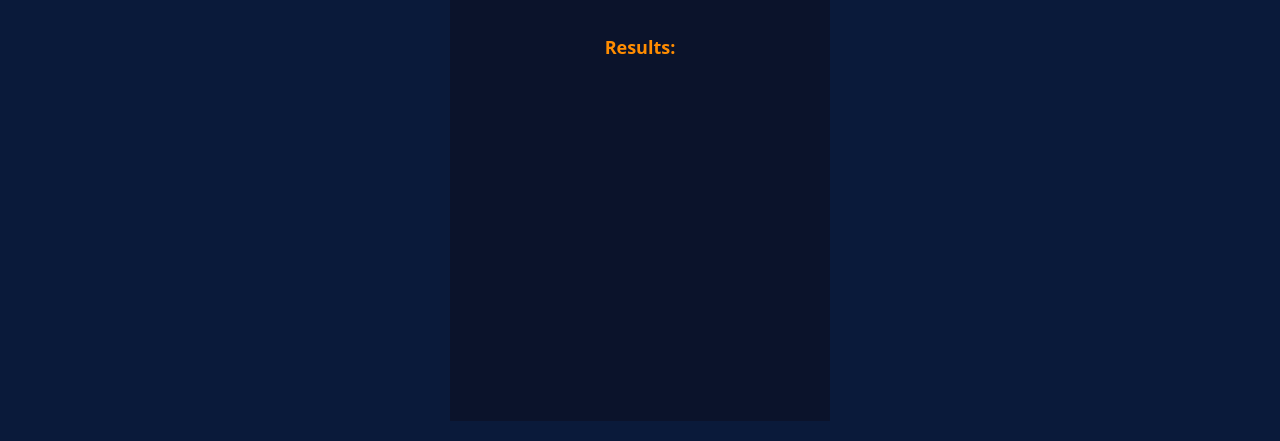
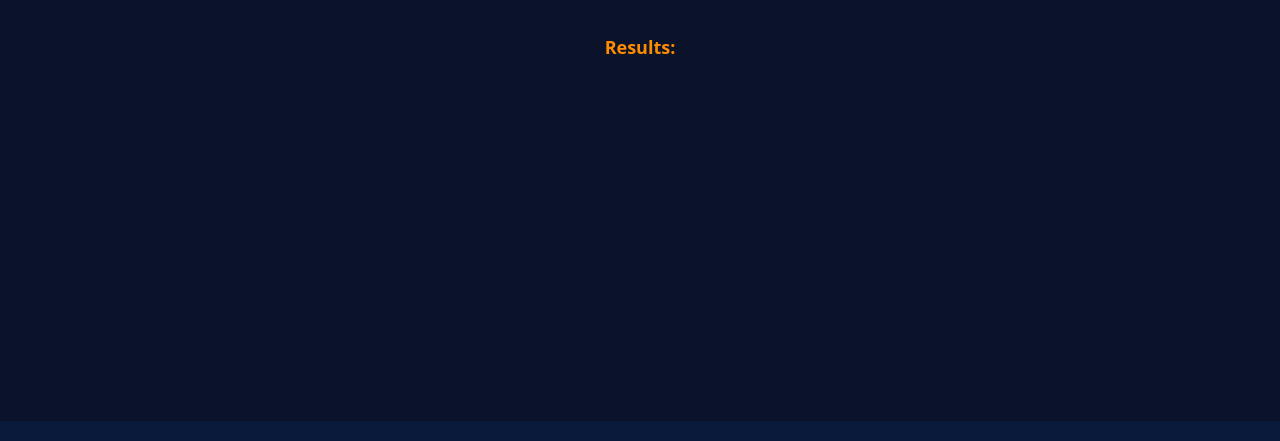
Before and after one commit to petergeraldine/stopwatch, a plain HTML site: page index.html in a window 1280 px wide. Shown: the part 379-820 px from the top of the page. Drawn offline with Linux system fonts and the light colour scheme.

Commit message:
Refactor index.html for improved structure and viewport

```diff
--- a/index.html
+++ b/index.html
@@ -1,50 +1,53 @@
-<!DOCTYPE html>
+<!doctype html>
 <html lang="en">
   <head>
     <meta charset="UTF-8" />
-  <meta name="viewport" content="width=device-width, initial-scale=1.0" />
-
     <title>Stopwatch</title>
 
-  <!-- Manifest + Icons -->
-  <link rel="manifest" href="/stopwatch/manifest.json" />
+    <meta name="viewport"
+          content="width=device-width, initial-scale=1, viewport-fit=cover, maximum-scale=1, user-scalable=no" />
+
+    <link rel="manifest" href="/manifest.json" />
     <link rel="apple-touch-icon" href="/stopwatch/assets/Logo.png" />
+
+    <script type="module" crossorigin src="/stopwatch/assets/index-BCiVsbfu.js"></script>
 
     <style>
       html, body {
         margin: 0;
         padding: 0;
         height: 100%;
-      background: #0a1a3a; /* ⭐ This was your original perfect blue */
+        background: #0a1a3a;
       }
 
       body {
-      display: flex;
-      justify-content: center;
-      align-items: center;
+        padding-top: env(safe-area-inset-top);
+        padding-bottom: env(safe-area-inset-bottom);
+        padding-left: env(safe-area-inset-left);
+        padding-right: env(safe-area-inset-right);
       }
 
+      /* React Native Web root container */
       #root {
+        height: 100%;
         width: 100%;
-      max-width: 420px;
-      padding: 20px;
-      box-sizing: border-box;
-      background: transparent; /* ⭐ Your app supplies its own inner blue */
+        display: flex;
+        flex-direction: column;
       }
 
-    /* ⭐ The ONLY fix you originally needed */
-    .results {
-      font-size: 0.8rem;
-      line-height: 1.1;
-      overflow: hidden;
-      max-height: 150px;
+      /* Force the RN Web app to fit inside the screen */
+      #root > div {
+        flex: 1;
+        display: flex;
+        flex-direction: column;
+        justify-content: flex-start;
+        max-height: 100%;
+        overflow: hidden; /* prevents results from falling off-screen */
       }
     </style>
   </head>
 
   <body>
     <div id="root"></div>
-
-  <script type="module" crossorigin src="/stopwatch/assets/index-BCiVsbfu.js"></script>
   </body>
 </html>
```
Lines whose indentation alone changed are shown as unchanged.
